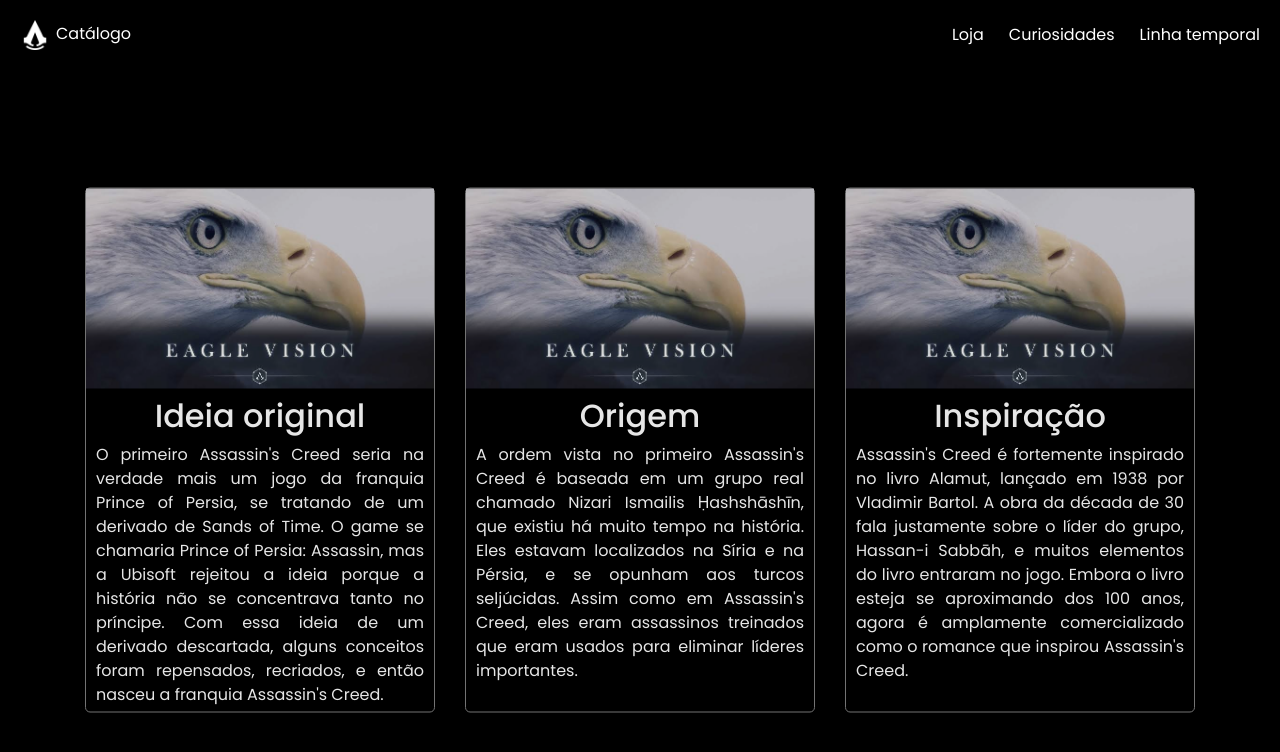
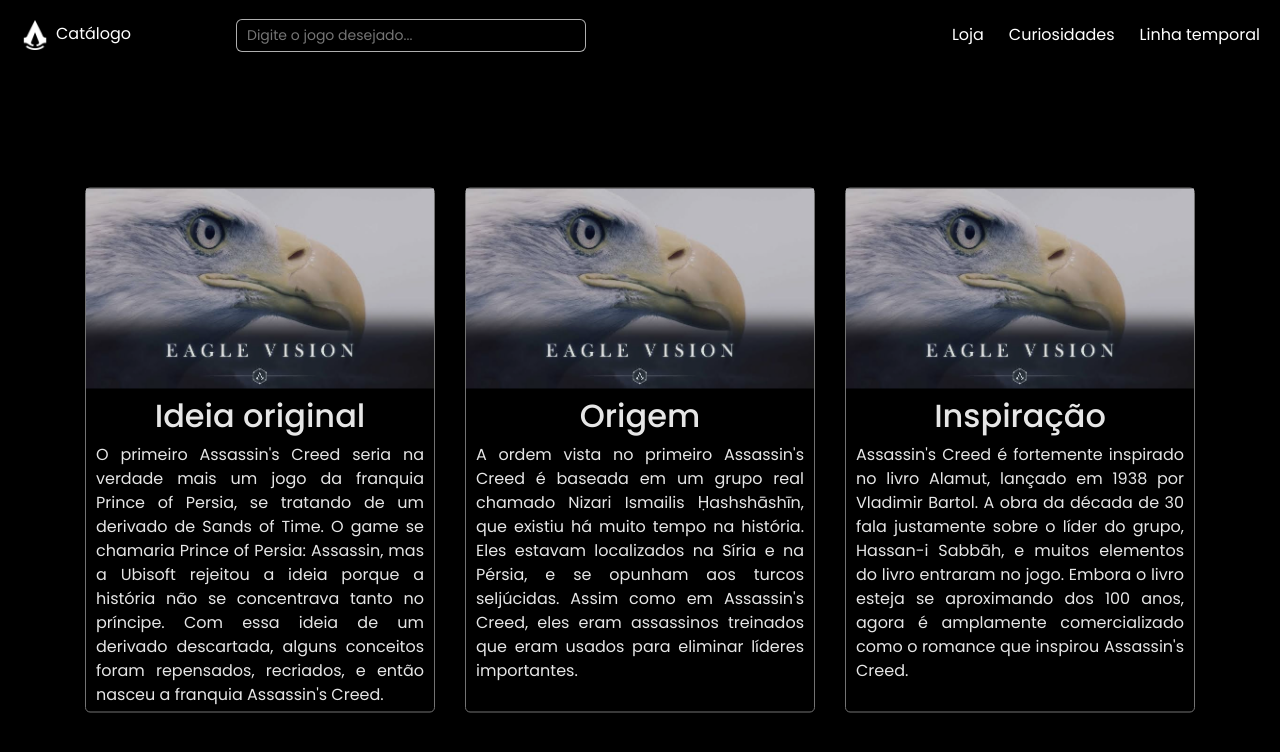
Before and after one commit to JonataRossanttles/assassinscreed, a React (Create React App) app: page /Curiosidades in a window 1280 px wide. Shown: the top 752 px of the page. Built offline with nearby package versions, Linux system fonts and the light colour scheme.

Commit message:
Add files via upload

```diff
--- a/src/components/header.js
+++ b/src/components/header.js
@@ -61,7 +61,7 @@
         <span className='text-catalogo' >Catálogo</span>
       </Link>
       </div>
-      <input className='input-pesquisa' placeholder='Digite o jogo desejado...' onChange={add} style={{display: path.pathname === '/catalogo' ? 'block':'none' }}></input>
+      <input className='input-pesquisa' placeholder='Digite o jogo desejado...' onChange={add} style={{display: path.pathname === '/catalogo' || '/pageinterm' ? 'block':'none' }}></input>
       <ul className='container-options'>
         {menu}
       </ul>
```
